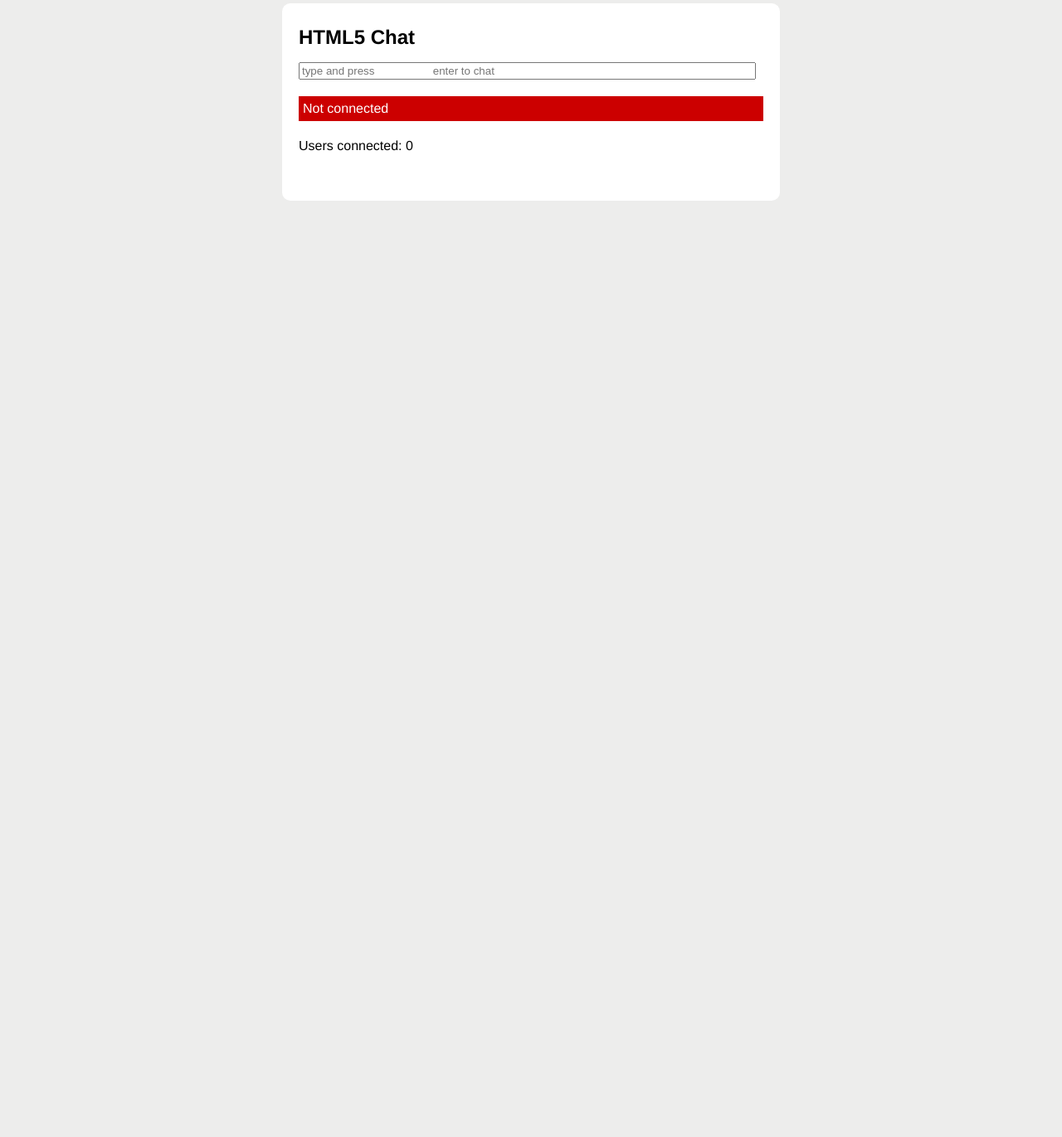
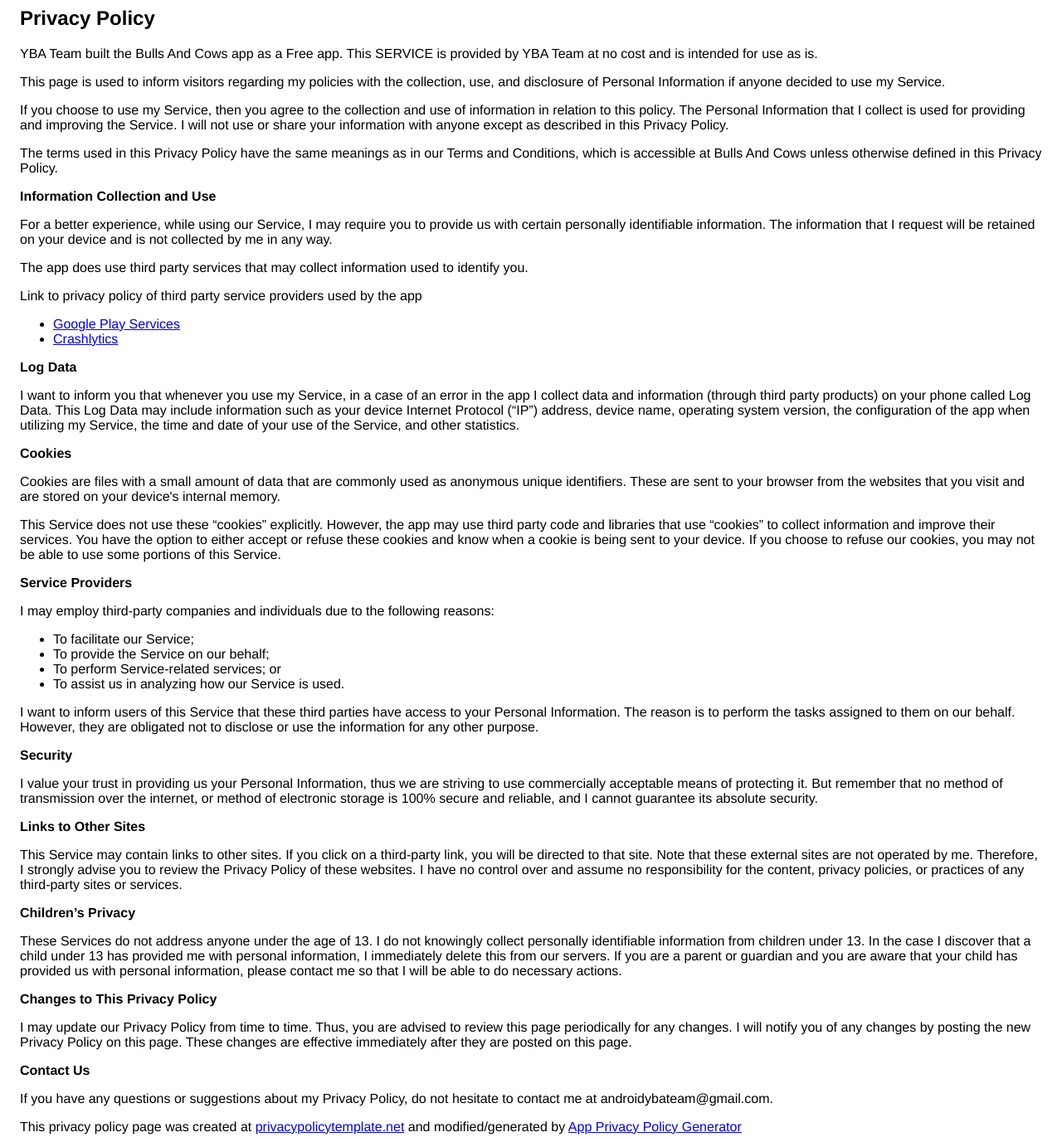
Before and after one commit to gagarin0/gagarin0.github.io, a plain HTML site: page index.html in a window 1280 px wide. Shown: the part 36-1407 px from the top of the page at 83% size. Before the commit the page ends 800 px from the top, so only its background shows below. Drawn offline with Linux system fonts and the light colour scheme.

Commit message:
Revert index.html to BaC privacy policy

```diff
--- a/index.html
+++ b/index.html
@@ -1,192 +1,122 @@
 <!DOCTYPE html>
-<html lang = "en">
-
-   <head>
-      <meta charset = utf-8>
-      <title>HTML5 Chat</title>
-
-      <body>
-
-         <section id = "wrapper">
-
-            <header>
-               <h1>HTML5 Chat</h1>
-            </header>
-
-            <style>
-               #chat { width: 97%; }
-               .message { font-weight: bold; }
-               .message:before { content: ' '; color: #bbb; font-size: 14px; }
-
-               #log {
-                  overflow: auto;
-                  max-height: 300px;
-                  list-style: none;
-                  padding: 0;
-               }
-
-               #log li {
-                  border-top: 1px solid #ccc;
-                  margin: 0;
-                  padding: 10px 0;
-               }
-
-               body {
-                  font: normal 16px/20px "Helvetica Neue", Helvetica, sans-serif;
-                  background: rgb(237, 237, 236);
-                  margin: 0;
-                  margin-top: 40px;
-                  padding: 0;
-               }
-
-               section, header {
-                  display: block;
-               }
-
-               #wrapper {
-                  width: 600px;
-                  margin: 0 auto;
-                  background: #fff;
-                  border-radius: 10px;
-                  border-top: 1px solid #fff;
-                  padding-bottom: 16px;
-               }
-
-               h1 {
-                  padding-top: 10px;
-               }
-
-               h2 {
-                  font-size: 100%;
-                  font-style: italic;
-               }
-
-               header, article > * {
-                  margin: 20px;
-               }
-
-               #status {
-                  padding: 5px;
-                  color: #fff;
-                  background: #ccc;
-               }
-
-               #status.fail {
-                  background: #c00;
-               }
-
-               #status.success {
-                  background: #0c0;
-               }
-
-               #status.offline {
-                  background: #c00;
-               }
-
-               #status.online {
-                  background: #0c0;
-               }
-
-               #html5badge {
-                  margin-left: -30px;
-                  border: 0;
-               }
-
-               #html5badge img {
-                  border: 0;
-               }
-            </style>
-
-            <article>
-
-               <form onsubmit = "addMessage(); return false;">
-                  <input type = "text" id = "chat" placeholder = "type and press
-                  enter to chat" />
-               </form>
-
-               <p id = "status">Not connected</p>
-               <p>Users connected: <span id = "connected">0
-                  </span></p>
-               <ul id = "log"></ul>
-
-            </article>
-
-            <script>
-               connected = document.getElementById("connected");
-               log = document.getElementById("log");
-               chat = document.getElementById("chat");
-               form = chat.form;
-               state = document.getElementById("status");
-
-               if (window.WebSocket === undefined) {
-                  state.innerHTML = "sockets not supported";
-                  state.className = "fail";
-               }else {
-                  if (typeof String.prototype.startsWith != "function") {
-                     String.prototype.startsWith = function (str) {
-                        return this.indexOf(str) == 0;
-                     };
-                  }
-
-                  window.addEventListener("load", onLoad, false);
-               }
-
-               function onLoad() {
-                  var wsUri = "ws://e0598705c76e.ngrok.io:10000/";
-                  websocket = new WebSocket(wsUri);
-	       if (websocket.readyState == WebSocket.OPEN) {
-		    console.log('Connection is successful');
-		} else {console.log('Fuck');}
-                  websocket.onopen = function(evt) { onOpen(evt) };
-                  websocket.onclose = function(evt) { onClose(evt) };
-                  websocket.onmessage = function(evt) { onMessage(evt) };
-                  websocket.onerror = function(evt) { onError(evt) };
-               }
-
-               function onOpen(evt) {
-                  state.className = "success";
-                  state.innerHTML = "Connected to server";
-               }
-
-               function onClose(evt) {
-                  state.className = "fail";
-                  state.innerHTML = "Not connected";
-                  connected.innerHTML = "0";
-               }
-
-               function onMessage(evt) {
-                  // There are two types of messages:
-                  // 1. a chat participant message itself
-                  // 2. a message with a number of connected chat participants
-                  var message = evt.data;
-
-                  if (message.startsWith("log:")) {
-                     message = message.slice("log:".length);
-                     log.innerHTML = '<li class = "message">' +
-                        message + "</li>" + log.innerHTML;
-                  }else if (message.startsWith("connected:")) {
-                     message = message.slice("connected:".length);
-                     connected.innerHTML = message;
-                  }
-               }
-
-               function onError(evt) {
-                  state.className = "fail";
-                  state.innerHTML = "Communication error";
-               }
-
-               function addMessage() {
-                  var message = chat.value;
-                  chat.value = "";
-                  websocket.send(message);
-               }
-
-            </script>
-
-         </section>
-
-      </body>
-
-   </head>
-
-</html>
+    <html>
+    <head>
+      <meta charset='utf-8'>
+      <meta name='viewport' content='width=device-width'>
+      <title>Privacy Policy</title>
+      <style> body { font-family: 'Helvetica Neue', Helvetica, Arial, sans-serif; padding:1em; } </style>
+    </head>
+    <body>
+    <h2>Privacy Policy</h2> <p>
+                    YBA Team built the Bulls And Cows app as
+                    a Free app. This SERVICE is provided by
+                    YBA Team at no cost and is intended for
+                    use as is.
+                  </p> <p>
+                    This page is used to inform visitors regarding
+                    my policies with the collection, use, and
+                    disclosure of Personal Information if anyone decided to use
+                    my Service.
+                  </p> <p>
+                    If you choose to use my Service, then you agree
+                    to the collection and use of information in relation to this
+                    policy. The Personal Information that I collect is
+                    used for providing and improving the Service.
+                    I will not use or share your
+                    information with anyone except as described in this Privacy
+                    Policy.
+                  </p> <p>
+                    The terms used in this Privacy Policy have the same meanings
+                    as in our Terms and Conditions, which is accessible at
+                    Bulls And Cows unless otherwise defined in this Privacy
+                    Policy.
+                  </p> <p><strong>Information Collection and Use</strong></p> <p>
+                    For a better experience, while using our Service,
+                    I may require you to provide us with certain
+                    personally identifiable information. The
+                    information that I request will be
+                    retained on your device and is not collected by me in any way.
+                  </p> <p>
+                    The app does use third party services that may collect
+                    information used to identify you.
+                  </p> <div><p>
+                      Link to privacy policy of third party service providers
+                      used by the app
+                    </p> <ul><li><a href="https://www.google.com/policies/privacy/" target="_blank">Google Play Services</a></li><!----><!----><!----><!----><li><a href="http://try.crashlytics.com/terms/privacy-policy.pdf" target="_blank">Crashlytics</a></li><!----><!----><!----><!----><!----><!----><!----><!----></ul></div> <p><strong>Log Data</strong></p> <p>
+                    I want to inform you that whenever
+                    you use my Service, in a case of an error in the
+                    app I collect data and information (through third
+                    party products) on your phone called Log Data. This Log Data
+                    may include information such as your device Internet
+                    Protocol (“IP”) address, device name, operating system
+                    version, the configuration of the app when utilizing
+                    my Service, the time and date of your use of the
+                    Service, and other statistics.
+                  </p> <p><strong>Cookies</strong></p> <p>
+                    Cookies are files with a small amount of data that are
+                    commonly used as anonymous unique identifiers. These are
+                    sent to your browser from the websites that you visit and
+                    are stored on your device's internal memory.
+                  </p> <p>
+                    This Service does not use these “cookies” explicitly.
+                    However, the app may use third party code and libraries that
+                    use “cookies” to collect information and improve their
+                    services. You have the option to either accept or refuse
+                    these cookies and know when a cookie is being sent to your
+                    device. If you choose to refuse our cookies, you may not be
+                    able to use some portions of this Service.
+                  </p> <p><strong>Service Providers</strong></p> <p>
+                    I may employ third-party companies
+                    and individuals due to the following reasons:
+                  </p> <ul><li>To facilitate our Service;</li> <li>To provide the Service on our behalf;</li> <li>To perform Service-related services; or</li> <li>To assist us in analyzing how our Service is used.</li></ul> <p>
+                    I want to inform users of this
+                    Service that these third parties have access to your
+                    Personal Information. The reason is to perform the tasks
+                    assigned to them on our behalf. However, they are obligated
+                    not to disclose or use the information for any other
+                    purpose.
+                  </p> <p><strong>Security</strong></p> <p>
+                    I value your trust in providing us
+                    your Personal Information, thus we are striving to use
+                    commercially acceptable means of protecting it. But remember
+                    that no method of transmission over the internet, or method
+                    of electronic storage is 100% secure and reliable, and
+                    I cannot guarantee its absolute security.
+                  </p> <p><strong>Links to Other Sites</strong></p> <p>
+                    This Service may contain links to other sites. If you click
+                    on a third-party link, you will be directed to that site.
+                    Note that these external sites are not operated by
+                    me. Therefore, I strongly advise you to
+                    review the Privacy Policy of these websites.
+                    I have no control over and assume no
+                    responsibility for the content, privacy policies, or
+                    practices of any third-party sites or services.
+                  </p> <p><strong>Children’s Privacy</strong></p> <p>
+                    These Services do not address anyone under the age of 13.
+                    I do not knowingly collect personally
+                    identifiable information from children under 13. In the case
+                    I discover that a child under 13 has provided
+                    me with personal information,
+                    I immediately delete this from our servers. If you
+                    are a parent or guardian and you are aware that your child
+                    has provided us with personal information, please contact
+                    me so that I will be able to do
+                    necessary actions.
+                  </p> <p><strong>Changes to This Privacy Policy</strong></p> <p>
+                    I may update our Privacy Policy from
+                    time to time. Thus, you are advised to review this page
+                    periodically for any changes. I will
+                    notify you of any changes by posting the new Privacy Policy
+                    on this page. These changes are effective immediately after
+                    they are posted on this page.
+                  </p> <p><strong>Contact Us</strong></p> <p>
+                    If you have any questions or suggestions about
+                    my Privacy Policy, do not hesitate to contact
+                    me at androidybateam@gmail.com.
+                  </p> <p>
+                    This privacy policy page was created at
+                    <a href="https://privacypolicytemplate.net" target="_blank">privacypolicytemplate.net</a>
+                    and modified/generated by
+                    <a href="https://app-privacy-policy-generator.firebaseapp.com/" target="_blank">App Privacy Policy Generator</a></p>
+    </body>
+    </html>
```
